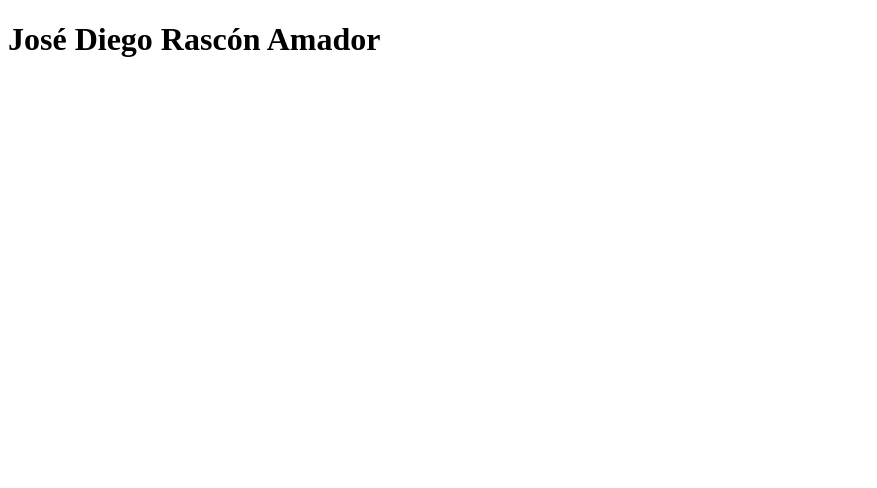
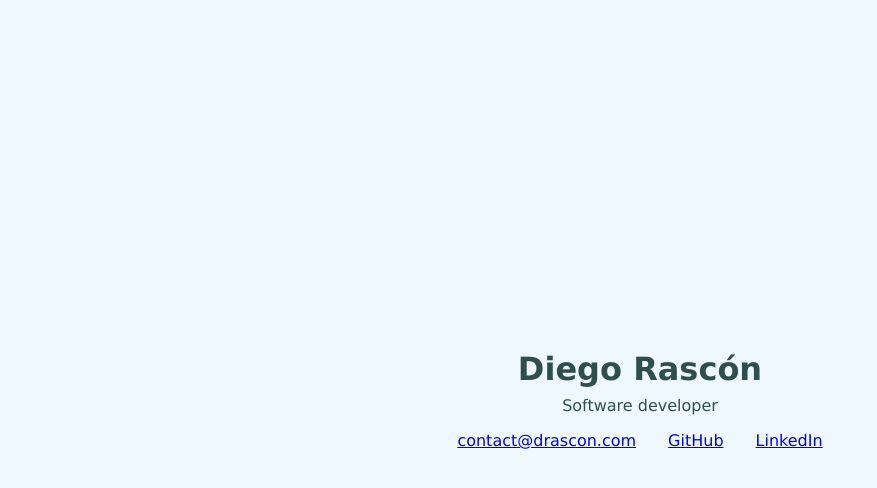
Before and after one commit to diego-rascon/portfolio, a SvelteKit app: page / in a window 1280 px wide. Shown: the top 488 px of the page, without its empty margins (0-877 px from the left). Built offline with nearby package versions, Linux system fonts and the light colour scheme.

Commit message:
Rough skeleton of the landing page

```diff
--- a/src/routes/+page.svelte
+++ b/src/routes/+page.svelte
@@ -1 +1,63 @@
-<h1>José Diego Rascón Amador</h1>
+<span id="credits">
+  Hey there! If you're wondering, I built this site using SvelteKit with
+  standard CSS. It might be a bit overkill for a portfolio/landing page, this
+  could've easily been done with nothing but pure HTML/CSS, but I wanted to
+  setup something more scalable, just in case I want to do something cool in the
+  future. I'm also using Deno, not sure why, but it's been a positive
+  experience. Also, the app is hosted in Netlify and I bought this domain using
+  Porkbun.
+</span>
+<div id="root-container">
+  <header>
+    <h1 id="title">Diego Rascón</h1>
+    <p>Software developer</p>
+  </header>
+  <main>
+    <div id="links-container">
+      <a target="_blank" href="mailto:contact@drascon.com"
+        >contact@drascon.com</a
+      >
+      <a target="_blank" href="https://github.com/diego-rascon">GitHub</a>
+      <a target="_blank" href="https://www.linkedin.com/in/diegorascon/"
+        >LinkedIn</a
+      >
+    </div>
+  </main>
+</div>
+
+<style>
+  :global(*) {
+    margin: 0;
+    padding: 0;
+    box-sizing: border-box;
+    font-family: Verdana, Geneva, Tahoma, sans-serif;
+  }
+
+  #credits {
+    display: none;
+  }
+
+  #root-container {
+    height: 100vh;
+    width: 100vw;
+    place-content: center center;
+    background-color: aliceblue;
+    text-align: center;
+  }
+
+  h1,
+  p {
+    color: darkslategray;
+  }
+
+  #title {
+    margin-bottom: 0.5rem;
+  }
+
+  #links-container {
+    display: flex;
+    justify-content: center;
+    margin-top: 1rem;
+    gap: 2rem;
+  }
+</style>
```
